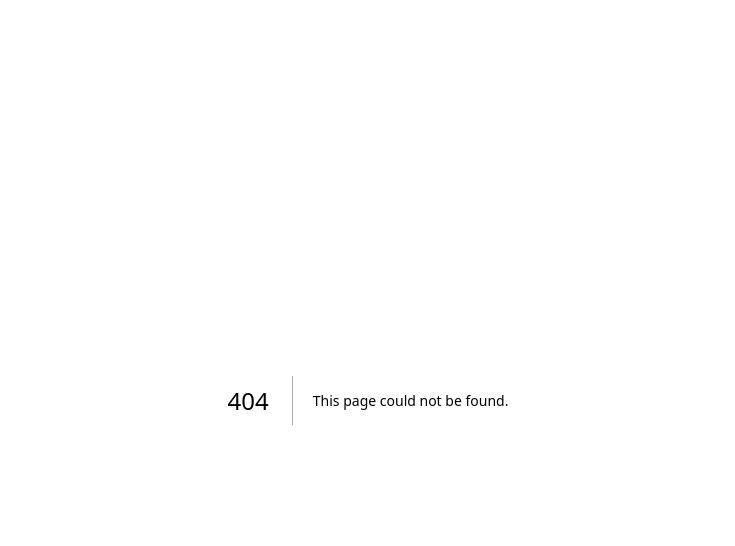
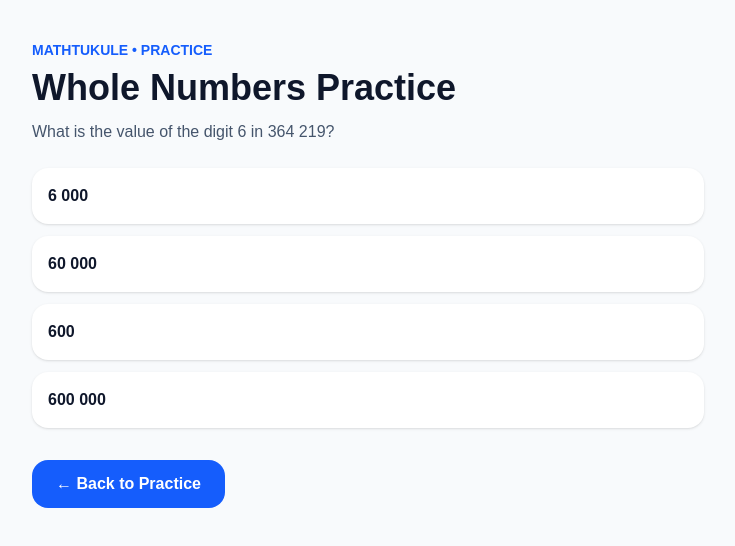
Before and after one commit to nkosana200918052-boop/MathTukule, a Next.js app in the folder math-tukule/: page /practice/whole-numbers in a window 1280 px wide. Before the commit this address had no page. Shown: the top 546 px of the page, without its empty margins (272-1007 px from the left). Built offline with nearby package versions, Linux system fonts and the light colour scheme.

Commit message:
Add whole numbers practice question

```diff
--- /dev/null
+++ b/math-tukule/app/practice/whole-numbers/page.tsx
@@ -0,0 +1,55 @@
+"use client";
+
+import { useState } from "react";
+import Link from "next/link";
+
+export default function WholeNumbersPracticePage() {
+  const [selectedAnswer, setSelectedAnswer] = useState<string | null>(null);
+
+  const correctAnswer = "60 000";
+
+  return (
+    <main className="min-h-screen bg-slate-50 px-5 py-10">
+      <div className="mx-auto max-w-2xl">
+        <p className="text-sm font-semibold text-blue-600">
+          MATHTUKULE • PRACTICE
+        </p>
+
+        <h1 className="mt-2 text-4xl font-bold text-slate-900">
+          Whole Numbers Practice
+        </h1>
+
+        <p className="mt-3 text-slate-600">
+          What is the value of the digit 6 in 364 219?
+        </p>
+
+        <div className="mt-6 space-y-3">
+          {["6 000", "60 000", "600", "600 000"].map((option) => (
+            <button
+              key={option}
+              onClick={() => setSelectedAnswer(option)}
+              className="block w-full rounded-2xl bg-white p-4 text-left font-semibold text-slate-900 shadow-sm"
+            >
+              {option}
+            </button>
+          ))}
+        </div>
+
+        {selectedAnswer && (
+          <p className="mt-6 text-lg font-semibold">
+            {selectedAnswer === correctAnswer
+              ? "Correct ✅"
+              : "Try again ❌"}
+          </p>
+        )}
+
+        <Link
+          href="/practice"
+          className="mt-8 inline-block rounded-2xl bg-blue-600 px-6 py-3 font-semibold text-white"
+        >
+          ← Back to Practice
+        </Link>
+      </div>
+    </main>
+  );
+}
```
